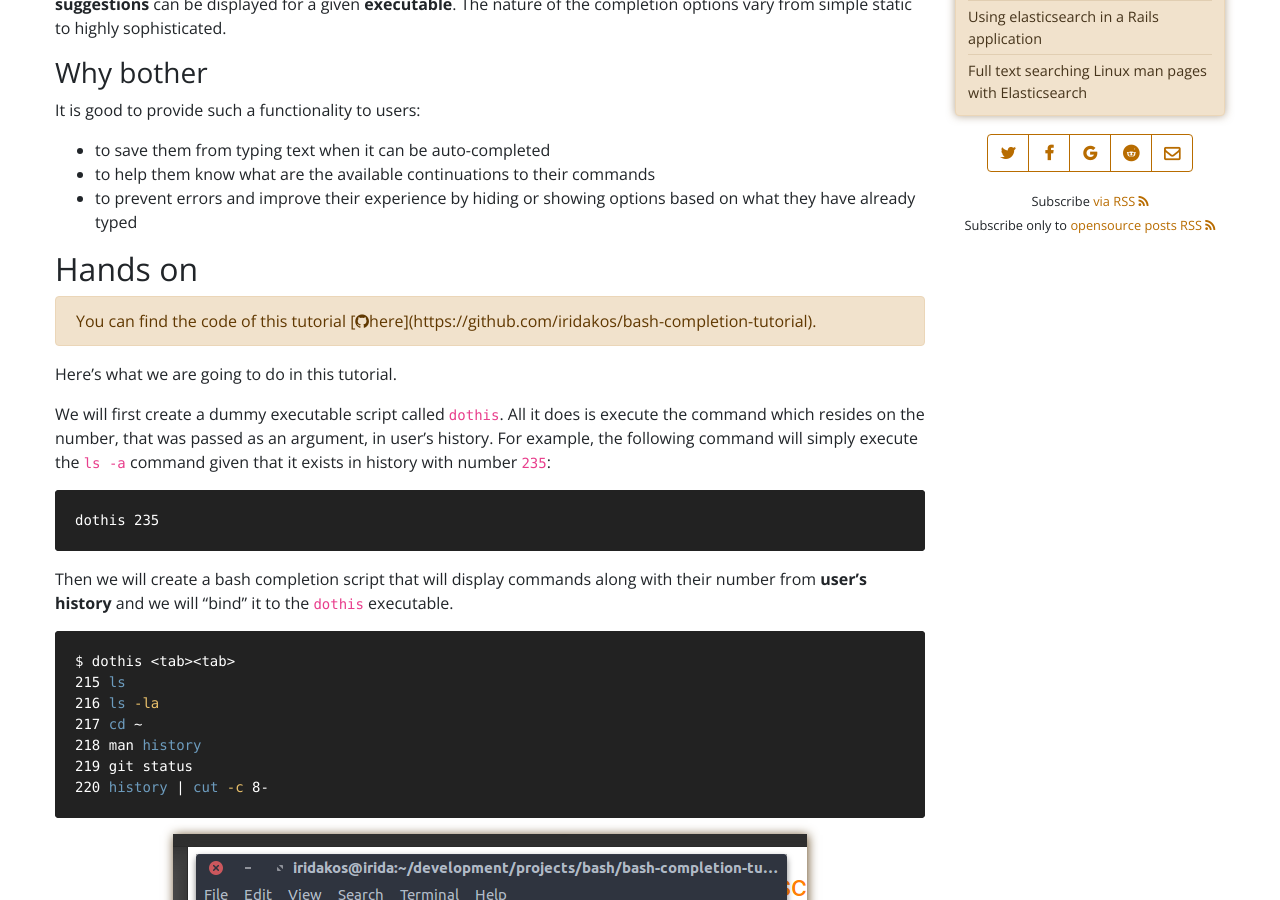
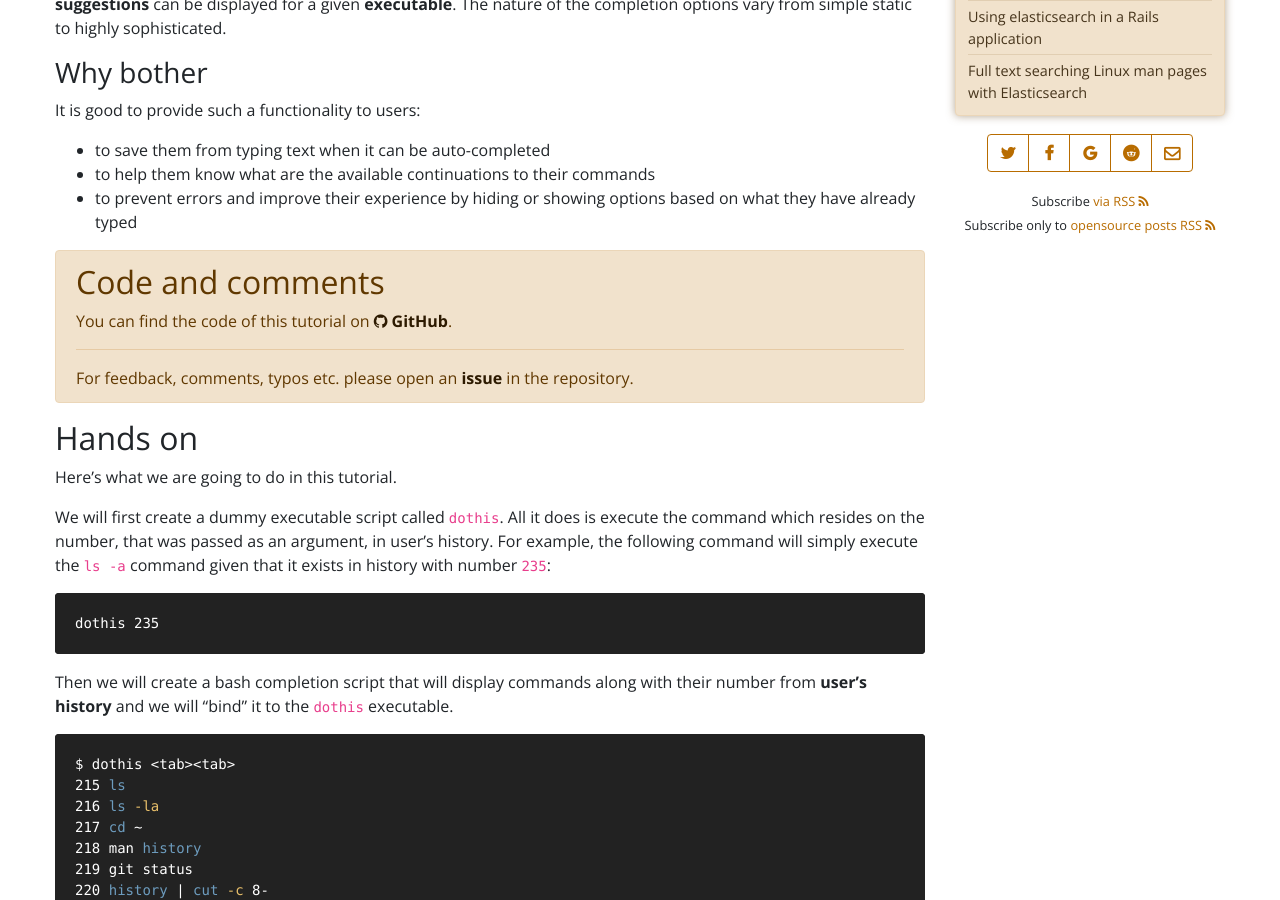
Before and after one commit to iridakos/iridakos.github.io, a Jekyll site: the page built from _posts/2018-02-28-bash-programmable-completion-tutorial.markdown, in a window 1280 px wide and 900 px high, scrolled down 715 px. Built offline with Jekyll 4.4.1, drawn with Linux system fonts in a browser that asks for light colours; nearby versions of some CDN libraries; comment, search, counter and statistics services are not loaded.

Commit message:
Fix invalid output of links in div

```diff
--- a/_posts/2018-02-28-bash-programmable-completion-tutorial.markdown
+++ b/_posts/2018-02-28-bash-programmable-completion-tutorial.markdown
@@ -44,12 +44,17 @@ It is good to provide such a functionality to users:
 * to help them know what are the available continuations to their commands
 * to prevent errors and improve their experience by hiding or showing options based on what they have already typed
 
-## Hands on
+<div class="alert alert-primary">
+  <h2>Code and comments</h2>
 
-<div class="alert alert-primary">
-You can find the code of this tutorial [<i class="fa fa-github"></i>here](https://github.com/iridakos/bash-completion-tutorial).
+  You can find the code of this tutorial on <a class="alert-link" href="https://github.com/iridakos/bash-completion-tutorial"><i class="fa fa-github"></i> GitHub</a>.
+
+  <hr />
+
+  For feedback, comments, typos etc. please open an <a class="alert-link" href="https://github.com/iridakos/bash-completion-tutorial/issues">issue</a> in the repository.
 </div>
 
+## Hands on
 
 Here's what we are going to do in this tutorial.
 
```
